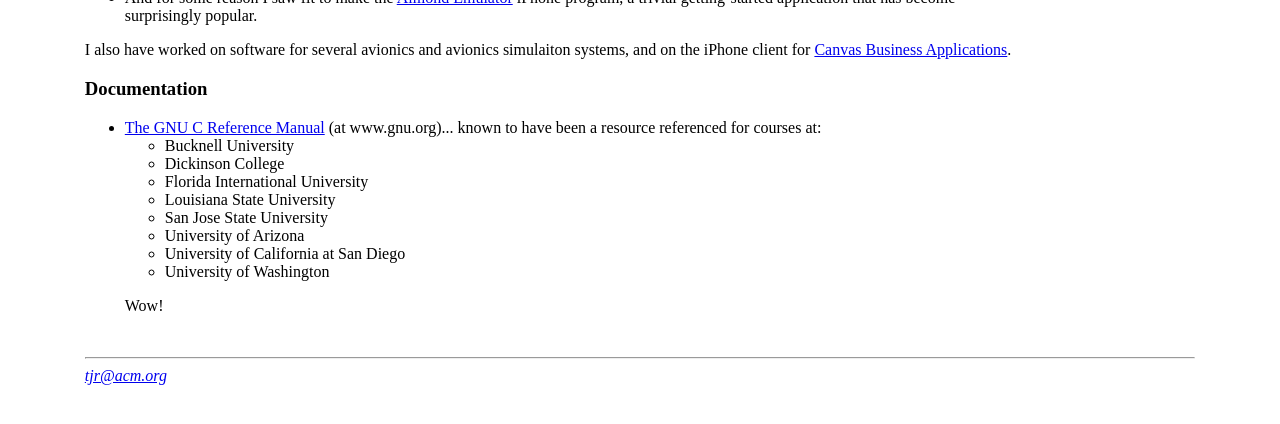
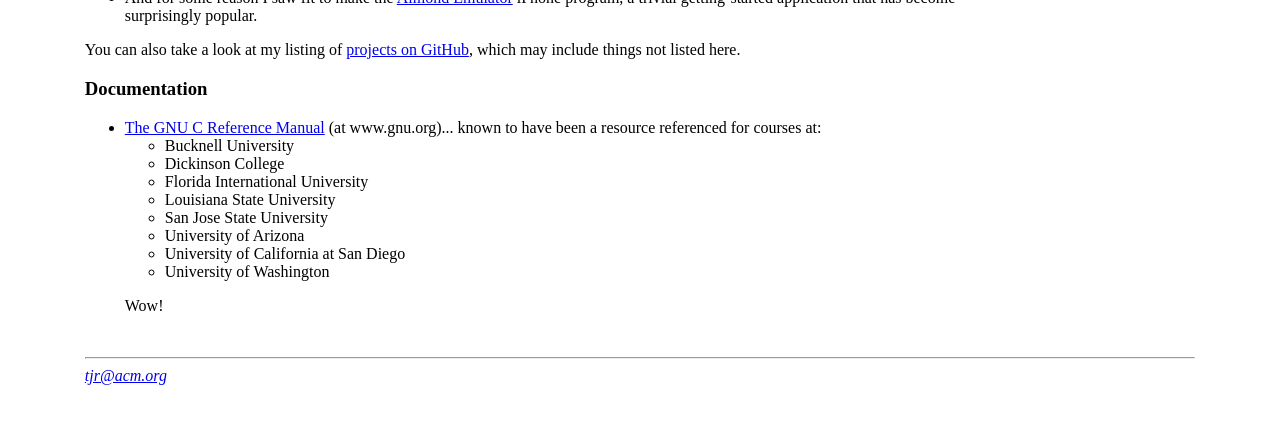
Before and after one commit to tjr/tjr.github.com, a Jekyll site: the page software/index.html, which Jekyll copies as it is, in a window 1280 px wide, cut to the strip 365-789 px from the top of the page. Built offline with Jekyll 4.4.1, drawn with Linux system fonts in a browser that asks for light colours.

Commit message:
updated software index

```diff
--- a/software/index.html
+++ b/software/index.html
@@ -36,8 +36,8 @@ trivial getting-started application that has become surprisingly popular.
 </ul>
 
 <p>
-I also have worked on software for several avionics and avionics simulaiton systems, and on the iPhone client
-for <a href="http://www.gocanvas.com/">Canvas Business Applications</a>.
+You can also take a look at my listing of <a href="http://github.com/tjr/">projects on GitHub</a>, which
+may include things not listed here.
 
 <h3>Documentation</h3>
 
```
